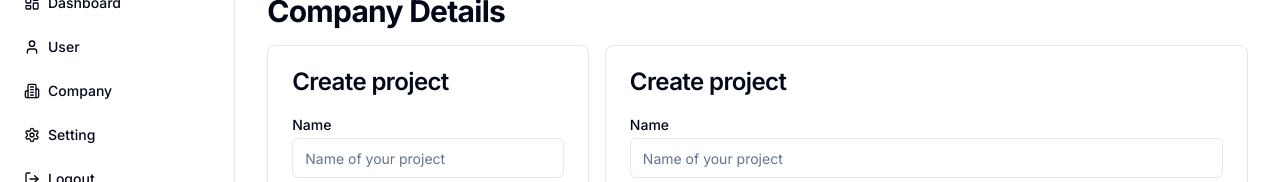
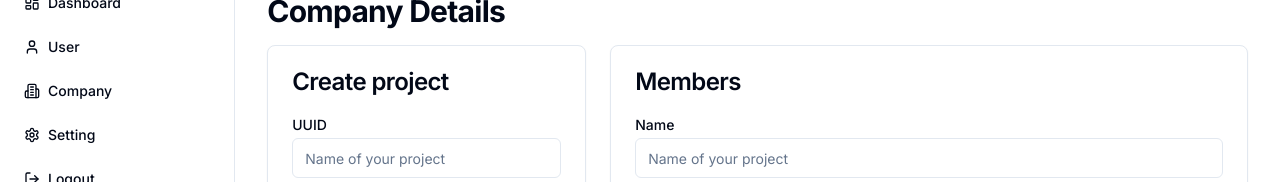
Before and after one commit to dav473/admin, a Next.js app in the folder my-app/: page /admin/companies/1 in a window 1280 px wide. Shown: the part 139-321 px from the top of the page. Built offline with nearby package versions, Linux system fonts and the light colour scheme.

Commit message:
work on company details

```diff
--- a/my-app/app/admin/companies/[id]/page.tsx
+++ b/my-app/app/admin/companies/[id]/page.tsx
@@ -10,7 +10,7 @@ const CompanyDetailPage = () => {
       <div className="flex-1 space-y-4  p-4 md:p-8 pt-6">
         <BreadCrumb items={breadcrumbItems} />
         <Heading title="Company Details"/>
-        <CompanyInfo />
+        <CompanyInfo/>
       </div>
     </>
   )
--- a/my-app/app/admin/companies/page.tsx
+++ b/my-app/app/admin/companies/page.tsx
@@ -1,7 +1,6 @@
 import BreadCrumb from "@/components/breadcrumb";
 import { InfoTable } from "@/components/tables/user-tables/table";
 import { companies } from "@/constants/data";
-import { Heading } from "@/components/ui/cus_heading";
 
 const breadcrumbItems = [{ title: "Company", link: "/dashboard/companies" }];
 export default function CompaniesPage() {
--- a/my-app/components/CompanyInfo.tsx
+++ b/my-app/components/CompanyInfo.tsx
@@ -21,7 +21,7 @@ import {
 const CompanyInfo = () => {
   return (
     <>
-   <div className="flex space-x-4">
+   <div className="flex space-x-6">
 
    <Card className="w-2/6">
       <CardHeader>
@@ -31,7 +31,7 @@ const CompanyInfo = () => {
         <form>
           <div className="grid w-full items-center gap-4">
             <div className="flex flex-col space-y-1.5">
-              <Label htmlFor="name">Name</Label>
+              <Label htmlFor="uuid">UUID</Label>
               <Input id="name" placeholder="Name of your project" />
             </div>
             <div className="flex flex-col space-y-1.5">
@@ -55,7 +55,7 @@ const CompanyInfo = () => {
 
     <Card className="w-4/6">
       <CardHeader>
-        <CardTitle>Create project</CardTitle>
+        <CardTitle>Members</CardTitle>
       </CardHeader>
       <CardContent>
         <form>
```
